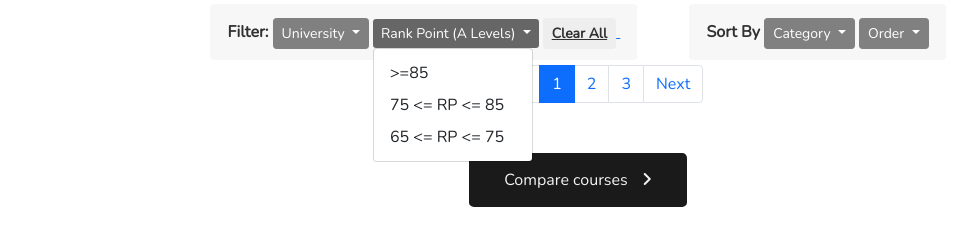
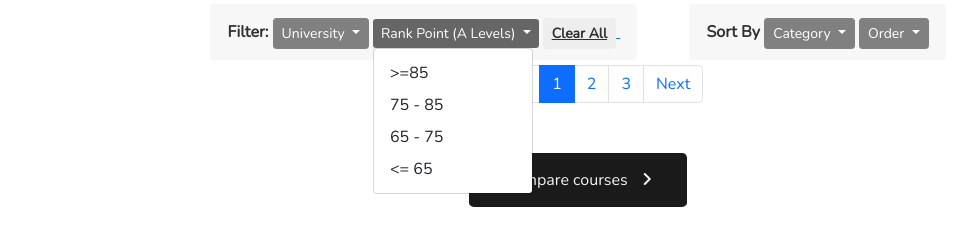
Before and after one commit to behmingjun/SchMate, a website: page course_catalogue/filter.html in a window 1280 px wide. Both pictures are taken after a click on the button "Rank Point (A Levels)". Shown: the part 51-296 px from the top of the page, without its empty margins (62-1022 px from the left). Drawn offline with nearby package versions, Linux system fonts and the light colour scheme.

Commit message:
Added one more option for rank point filter

```diff
--- a/course_catalogue/filter.html
+++ b/course_catalogue/filter.html
@@ -86,6 +86,7 @@
         8590: "rank_points_alevels",
         7585: "rank_points_alevels",
         6575: "rank_points_alevels",
+        0065: "rank_points_alevels",
         // need to add for other filters as well
       };
       let courseProperty = coursePropertyDict[filterOption];
@@ -240,10 +241,13 @@
                 >=85
               </button>
               <button value="7585" class="filterOption dropdown-item" href="#">
-                75 <= RP <= 85
+                75 - 85
               </button>
               <button value="6575" class="filterOption dropdown-item" href="#">
-                65 <= RP <= 75
+                65 - 75
+              </button>
+              <button value="0065" class="filterOption dropdown-item" href="#">
+                <= 65
               </button>
             </span>
           </span>
```
